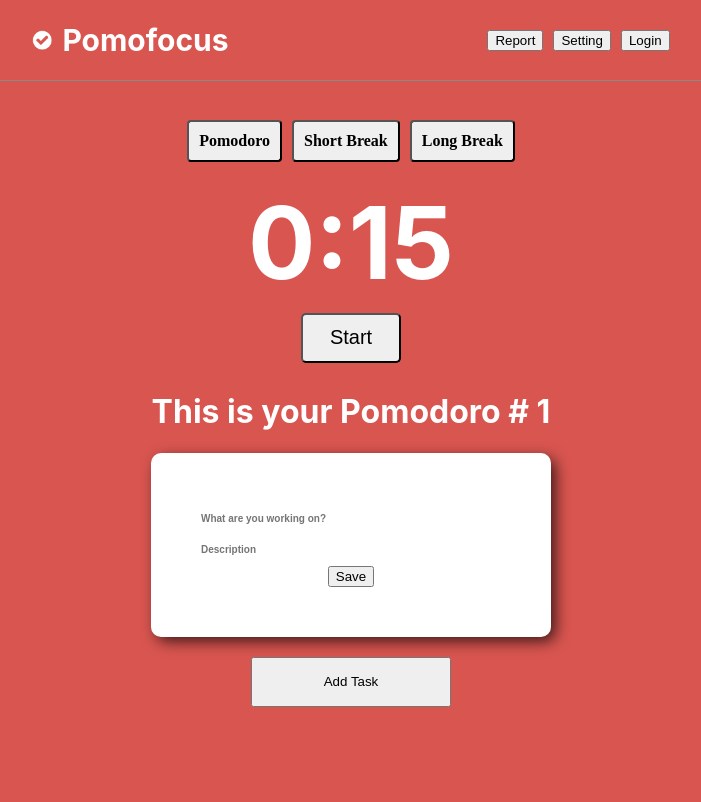
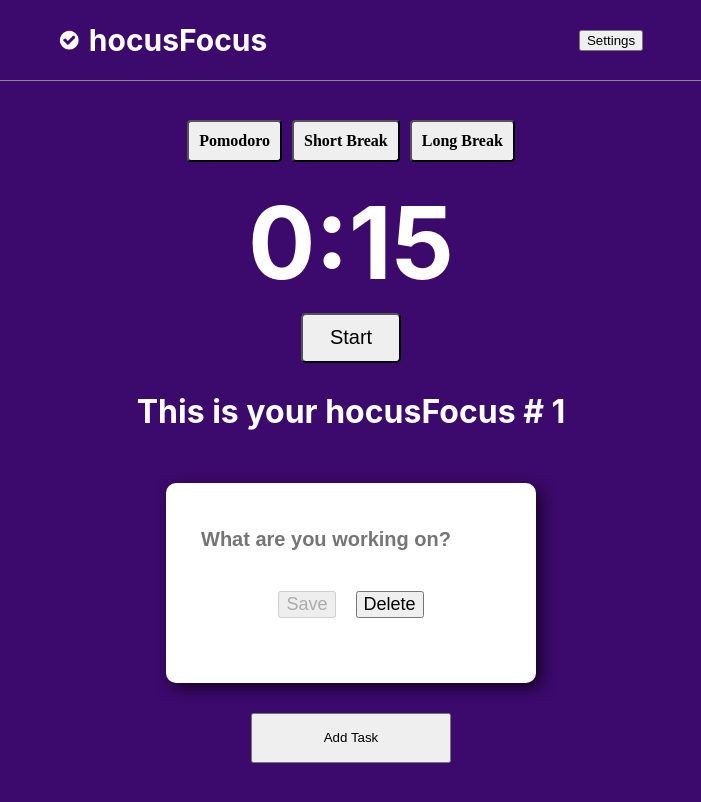
Before and after one commit to ocarvente/hocusFocus, a React (Create React App) app: page / in a window 1280 px wide. Both pictures are taken after a click on the button "Add Task". Shown: the top 802 px of the page, without its empty margins (289-990 px from the left). Built offline with nearby package versions, Linux system fonts and the light colour scheme.

Commit message:
most recent version

```diff
--- a/package.json
+++ b/package.json
@@ -15,6 +15,7 @@
     "react-collapsed": "^3.3.0",
     "react-dom": "^17.0.2",
     "react-dropdown": "^1.9.2",
+    "react-hook-form": "^7.30.0",
     "react-popup": "^0.11.0",
     "react-scripts": "5.0.0",
     "react-select": "^5.3.0",
--- a/src/App.js
+++ b/src/App.js
@@ -6,7 +6,7 @@
 
 function App() {
 
-  const [mode, setMode] = useState(/*JSON.parse(localStorage.getItem('mode')) ||*/"Pomodoro")
+  const [mode, setMode] = useState(/*JSON.parse(localStorage.getItem('mode')) ||*/"hocusFocus")
 
 
 
--- a/src/components/Collapsible.js
+++ b/src/components/Collapsible.js
@@ -1,24 +1,27 @@
 import React, {useState} from "react"
 
-import useCollapse from 'react-collapsed';
 
 export default function Collapsible (props) {
 
-    const { key, name, description, isExpanded, updateTask, setCurrentTaskId} = props
+    const {  taskId, name, description, isExpanded, updateTask, deleteTask, isCompleted} = props
 
-
+    const[touched, setTouched]  = useState(false)
 
     function handleSubmit(event) {
         event.preventDefault()
-        console.log(event)
-        updateTask(event)
+        let formData = new FormData(event.target)
+        //console.log(formData.get("name"), formData.get("description"))
+        updateTask(taskId, formData.get("name"), formData.get("description"));
+
     }
 
-    function handleEdit(event) {
-        setCurrentTaskId(key)
-        console.log(event)
-        updateTask(event)
+    function handleTouch(event) {
+        setTouched(true)
 
+    }
+
+    function handleEdit() {
+        updateTask(taskId, name, description);
 
     }
 
@@ -27,36 +30,51 @@
 
            isExpanded ?
                 <div className = "form-container">
-                    < form className = "form" >
+                    < form className = "form" onSubmit={handleSubmit} >
                         <input
+                            defaultValue={name}
                             type="text"
                             placeholder="What are you working on?"
                             className="form-input"
                             name="name"
-                            value={name}
-                            onChange={(event) => updateTask(event)}
+                            //value={name}
+                            onChange={handleTouch}
                         />
-                        <input
+                        {/* <input
+                            defaultValue={description}
                             type="text"
                             placeholder="Description"
                             className="form-input"
                             name="description"
-                            value={description}
-                            onChange={(event) => updateTask(event) }
-                        />
-                        <div>
-                            <button name="isExpanded" onClick = {handleSubmit}>Save</button>
+                            //value={description}
+                            onChange={handleTouch}
+                        /> */}
+                        <div className="collapsible--buttons--container">
+                            <button className="collapsible-button" type="submit" disabled={!touched} >Save</button>
+                            <button className="collapsible-button" onClick={(event) => deleteTask(event, taskId )} >Delete</button>
                         </div>
+
                     </form >
+
                 </div >
             :
                 <div className="task--container">
-                    <div className="task-info">
-                        <div>{name}</div>
-                        <div>{description}</div>
+
+
+                        <input type="checkbox" onChange={handleClick}/>
+                        <h2>{name}</h2>
+
+
+
+
+
+                     {/* <div className="task-info">
+
+                    </div>  */}
+
+                    <div className="ellipse--container" onClick={handleEdit}>
+                        <img className="ellipse--img" src="/images/vertical-ellipsis.png" alt="#" />
                     </div>
-
-                    <button name="isExpanded" onClick={handleEdit}>Edit</button>
 
                 </div>
 
--- a/src/components/CountDown.js
+++ b/src/components/CountDown.js
@@ -13,13 +13,13 @@
     useEffect(() => {
         if (seconds === 0) {
             stopTimer()
-            if (mode === "Pomodoro" && pomoTracker === 4) {
-                changeMode("Long")
-            } else if (mode === "Pomodoro") {
-                changeMode("Break")
+            if (mode === "hocusFocus" && pomoTracker === 4) {
+                changeMode("Long");
+            } else if (mode === "hocusFocus") {
+                changeMode("Break");
             } else {
-                changeMode("Pomodoro")
-                handlePomoTracker()
+                changeMode("hocusFocus");
+                handlePomoTracker();
             }
         }
 
@@ -30,7 +30,7 @@
             stopTimer()
         }
         props.setMode(chosenMode)
-        if (chosenMode === "Pomodoro") {
+        if (chosenMode === "hocusFocus") {
             setSeconds(25)
         } else if (chosenMode ==="Break") {
             setSeconds(5)
@@ -48,7 +48,7 @@
         }
     }
     function startTimer() {
-        setNIntervID(setInterval(decreaseTime, 500))
+        setNIntervID(setInterval(decreaseTime, 1000))
         setIsRunning(true)
     }
 
@@ -72,7 +72,7 @@
 
             <div className="clock--container">
                 <div className="buttons">
-                    <button className="option" onClick={() => changeMode("Pomodoro")}>Pomodoro</button>
+                    <button className="option" onClick={() => changeMode("hocusFocus")}>Pomodoro</button>
                     <button className="option" onClick={() => changeMode("Break")}>Short Break</button>
                     <button className="option" onClick={() => changeMode("Long")}>Long Break</button>
                 </div>
--- a/src/components/Navbar.js
+++ b/src/components/Navbar.js
@@ -7,12 +7,12 @@
            <div className="nav--center">
                 <div className="nav--logo">
                     <img className="nav--image" src="/images/icon.png" alt ="#"/>
-                    <h1 className="nav--description">Pomofocus</h1>
+                    <h1 className="nav--description">hocusFocus</h1>
                 </div>
                 <div className="nav--buttons">
-                    <button>Report</button>
-                    <button>Setting</button>
-                    <button>Login</button>
+                    {/* <button>Report</button> */}
+                    <button>Settings</button>
+                    {/* <button>Login</button> */}
                 </div>
 
            </div>
--- a/src/components/TaskList.js
+++ b/src/components/TaskList.js
@@ -1,67 +1,87 @@
-import React, {useEffect, useState} from "react"
+import React, {useState} from "react"
 import { nanoid } from 'nanoid'
-import useCollapse from 'react-collapsed';
 import Collapsible from "./Collapsible"
 
 
 export default function TaskList() {
 
     const [tasks, setTasks] = useState([])
-    let lastElement = tasks.length - 1
-    const [currentTaskId, setCurrentTaskId] = useState(
+
+
+    /*const [currentTaskId, setCurrentTaskId] = useState(
         (tasks[lastElement] && tasks[lastElement].id) || ""
-    )
+    )*/
 
     function createNewTask() {
         const newTask = {
             id: nanoid(),
             name: "",
             description: "",
-            isExpanded: true
+            isExpanded: true,
+            isCompleted: false
         }
         setTasks(prevTasks => [...prevTasks, newTask])
-        setCurrentTaskId(newTask.id)
+        //setCurrentTaskId(newTask.id)
     }
 
 
 
 
 
-    const taskList = tasks.map(task => (
-
+    const taskList = tasks.map((task) => (
         <Collapsible
             key ={task.id}
+            taskId={task.id}
             name = {task.name}
             description = {task.description}
             updateTask = {updateTask}
             isExpanded={task.isExpanded}
-                setCurrentTaskId = {setCurrentTaskId}
+            deleteTask = {deleteTask}
+            isCompleted = {task.isCompleted}
+            //setCurrentTaskId = {setCurrentTaskId}
+        />
+    ));
 
-            />
-        )
-    )
 
-    function updateTask(event) {
-        const{name, value, type} = event.target
-       setTasks(prevTasks => {
-           const newArray = []
-           for (let i = 0; i < prevTasks.length; i++) {
-               const oldTask = prevTasks[i]
-               if (oldTask.id === currentTaskId) {
-                   newArray.push({ ...oldTask, [name]: name ==="isExpanded" ? !oldTask.isExpanded : value})
-               } else {
-                   newArray.push(oldTask)
+    function updateTask(taskId, name, description) {
+        let newTasks = tasks.reduce((res,elem) => {
+            elem.id === taskId ?
+            res.push(
+            {   ...elem,
+                name: name,
+                description: description,
+                isExpanded: !elem.isExpanded
+            })
+                :
+            res.push(elem);
+            return res;
+        }, [])
+        setTasks(newTasks)
     }
-           }
-           return newArray
-       })
 
-    }
+
+
+    // function updateTask(event) {
+    //     const{name, value, type} = event.target
+    //    setTasks(prevTasks => {
+    //        const newArray = []
+    //        for (let i = 0; i < prevTasks.length; i++) {
+    //            const oldTask = prevTasks[i]
+    //            if (oldTask.id === currentTaskId) {
+    //                newArray.push({ ...oldTask, [name]: name ==="isExpanded" ? !oldTask.isExpanded : value})
+    //            } else {
+    //                newArray.push(oldTask)
+    //            }
+    //        }
+    //        return newArray
+    //    })
+
+    // }
 
     function deleteTask(event, taskId) {
         event.stopPropagation()
         setTasks(oldTasks => {
-            return oldTasks.filter(oldTask => oldTask.id !=taskId)
+            return oldTasks.filter(oldTask => oldTask.id !== taskId)
         })
 
     }
@@ -69,9 +89,13 @@
 
 
     return (
-        <div className ="taskList--container">
+        <div className ="taskList--body">
+            <div className="taskList--container">
                 {taskList}
-            <button className="taskList--add" onClick={createNewTask}>Add Task </button>
+                <button className="taskList--add" onClick={createNewTask}>
+                    Add Task {" "}
+                </button>
+            </div>
         </div>
     )
 }
--- a/src/index.css
+++ b/src/index.css
@@ -8,9 +8,6 @@
   font-weight: 300;
   color: white ;
   height: 100%;
-
-
-
 }
 
 code {
@@ -18,8 +15,8 @@
     monospace;
 
 }
-.Pomodoro--style{
-  background-color: rgb(217, 85, 80) ;
+.hocusFocus--style{
+  background-color:  rgb(60,9,108);
   transition-property: background-color;
   transition-duration: 1s;
 
@@ -27,14 +24,14 @@
 }
 
 .Break--style {
-  background-color: rgb(76, 145, 149);
+  background-color: rgb(255,109,0);
   transition-property: background-color;
   transition-duration: 1s;
 
 }
 
 .Long--style {
-  background-color: rgb(69, 124, 163);
+  background-color: rgb(255, 158, 0);
   transition-property: background-color;
   transition-duration: 1s;
 
@@ -155,15 +152,20 @@
   border-color: black;
 }
 
+.taskList--body {
+  display: flex;
+  justify-content: center;
+  width:100vw;
+  height: 100vh;
+}
+
 .taskList--container {
-
-  display: flex;
+  width: 50vw;
+  display:flex;
   flex-direction: column;
   align-items: center;
-  gap: 20px;
-  width:100vw;
-  height: 100vh;
-
+  gap:20px;
+  padding: 20px;
 }
 
 .taskList--header {
@@ -177,23 +179,14 @@
   height: 50px;
 }
 
-.collapsible .content {
-  padding: 6px;
-  background-color: black;
-  width: 100px;
+.collapsible--buttons--container {
+  display: flex;
+  gap: 20px;
+  padding: 30px 150px
+
 }
-
-.collapsible .header {
-  background-color: black;
-  padding: 6px;
-  cursor: pointer;
-  width: 100px;
-}
-
-.collapsed--form {
-  background-color: white;
-  width:490px;
-  height: 270px;
+.collapsible-button {
+    font-size: large;
 }
 
 .form-container {
@@ -201,12 +194,13 @@
     flex-direction: column;
     justify-content: center;
     align-items: center;
+    padding: 10px;
     width: 100vw;
 }
 
 .form {
   background-color: white;
-  padding: 50px;
+  padding: 35px;
   border-radius: 10px;
   display: flex;
   flex-direction: column;
@@ -218,7 +212,7 @@
 
 .form-input {
   border-radius: 4px;
-  font-size: 10px;
+  font-size: 20px;
   padding: 10px 0px;
   box-shadow: none;
   border: none;
@@ -233,16 +227,40 @@
   justify-content: space-between;
   align-items: center;
   background-color: white;
-  width: 300px;
-  height: 100px;
+  width: 25vw;
+  height: auto;
   color: black;
-  padding: 20px;
+  padding: 15px;
+  border-radius: 10px;
 }
 
 .task-info {
-  display: flex;
-  align-items: center;
-  flex-direction: column;
-  padding: 20px;
-  gap: 20px;
+  /* display: flex;
+  justify-content: center;
+  /* align-items: center;
+  font-size: large; */
+
 }
+
+.ellipse--img {
+  width: 18px;
+  opacity: 0.4;
+  margin-top: 1px;
+}
+
+.ellipse--container{
+  cursor: pointer;
+  border: 1px solid rgb(223, 223, 223);
+  border-radius: 4px;
+  padding: 2px 4px;
+  background-color: white;
+  width: 20px;
+  height: 20px;
+  display:flex;
+  justify-content: center;
+}
+
+.ellipse--container:hover {
+  background-color: #d2c5c5;
+
+}
```
Also changed, not shown: public/images/vertical-ellipsis.png (added), 1 other file (tests, documents, lock files or other folders). Lines whose indentation alone changed are shown as unchanged.
